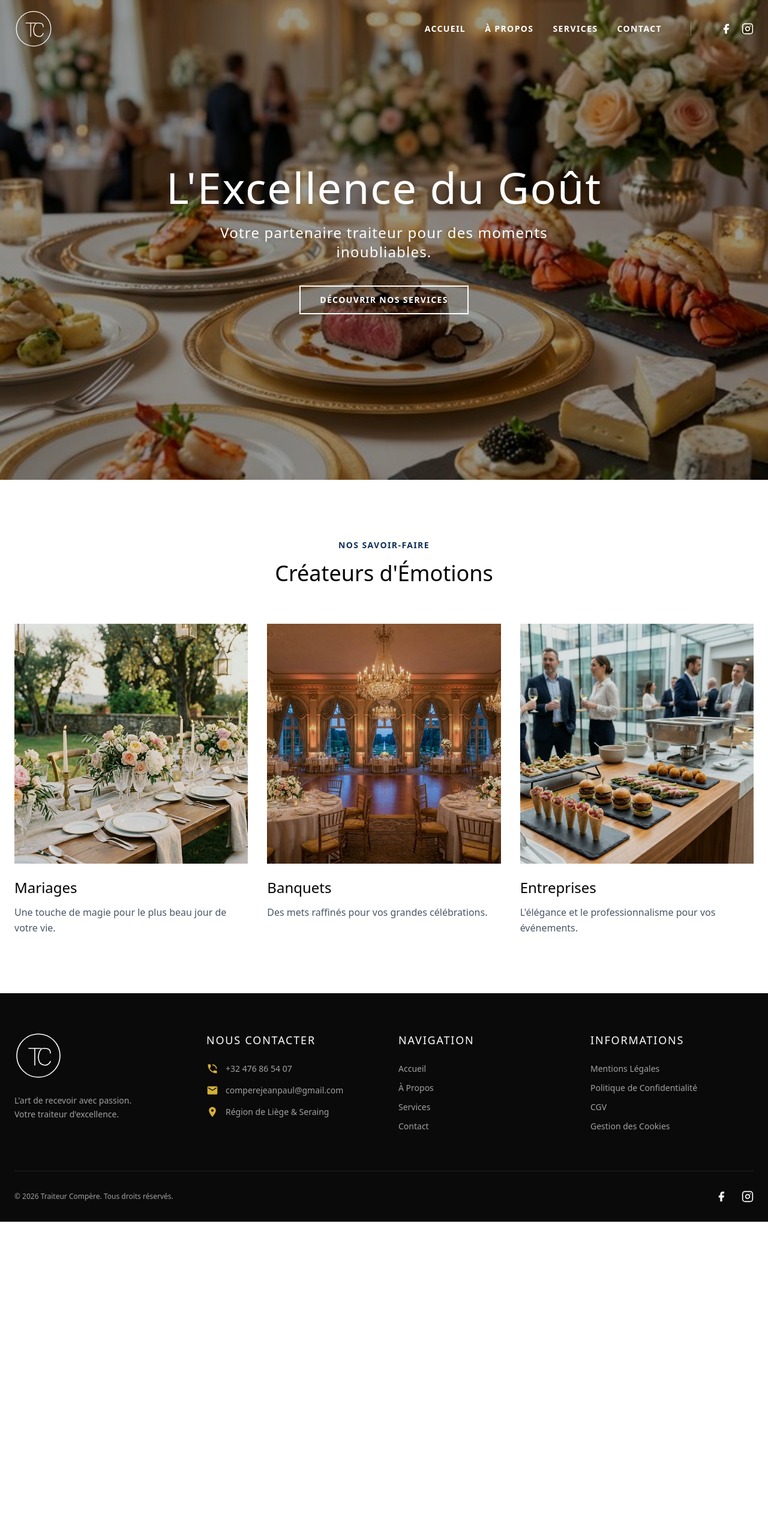
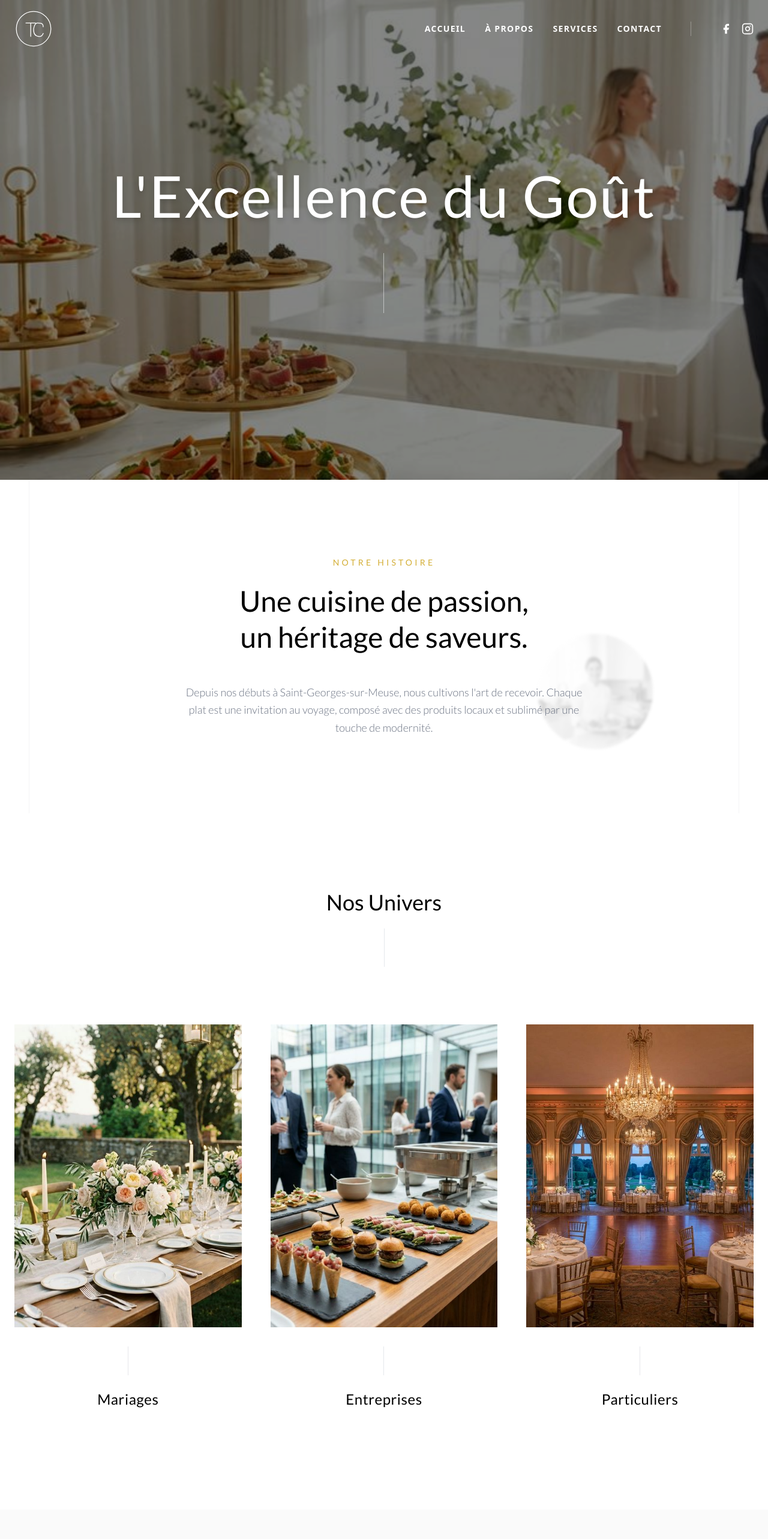
Before and after one commit to FlorianMeganck/traiteur-compere, a Next.js app: page / in a window 1280 px wide. Shown: the top 2566 px of the page at 60% size. Before the commit the page ends 2037 px from the top, so only its background shows below. Built offline with nearby package versions, Linux system fonts and the light colour scheme; a web font is replaced by a local one.

Commit message:
refonte accueil

```diff
--- a/app/page.tsx
+++ b/app/page.tsx
@@ -2,146 +2,302 @@
 
 import Image from "next/image";
 import Link from "next/link";
-import { motion, useScroll, useTransform, Variants } from "framer-motion";
+import { useRef } from "react";
+import { motion, useScroll, useTransform, useInView } from "framer-motion";
 
 export default function Home() {
-  const { scrollY } = useScroll();
-  const y = useTransform(scrollY, [0, 500], [0, 200]);
-
-  // Animation variants
-  const containerVariants: Variants = {
-    hidden: { opacity: 0 },
-    visible: {
-      opacity: 1,
-      transition: {
-        staggerChildren: 0.2, // increased delay for cascade
-        delayChildren: 0.3,
-      },
-    },
-  };
-
-  const itemVariants: Variants = {
-    hidden: { opacity: 0, y: 30 },
-    visible: {
-      opacity: 1,
-      y: 0,
-      transition: {
-        duration: 0.8,
-        ease: "easeOut",
-      },
-    },
-  };
+  // Parallax Setup for Hero
+  const heroRef = useRef(null);
+  const { scrollYProgress: heroScroll } = useScroll({
+    target: heroRef,
+    offset: ["start start", "end start"]
+  });
+  const heroY = useTransform(heroScroll, [0, 1], ["0%", "50%"]);
+  const textY = useTransform(heroScroll, [0, 1], ["0%", "100%"]);
 
   return (
-    <main className="min-h-screen">
-      {/* Hero Section */}
-      <section className="relative h-screen w-full overflow-hidden">
-        <motion.div style={{ y }} className="absolute inset-0 h-[120%] w-full -top-[10%]">
+    <main className="bg-white text-gray-800 font-sans selection:bg-[#D4AF37] selection:text-white overflow-hidden">
+
+      {/* --- 1. HERO SECTION (Parallax) --- */}
+      <section ref={heroRef} className="relative h-screen flex items-center justify-center overflow-hidden">
+        {/* Background Image with Parallax */}
+        <motion.div
+          style={{ y: heroY }}
+          className="absolute inset-0 z-0"
+        >
           <Image
-            src="/images/hero.png"
-            alt="Traiteur haut de gamme presentation"
+            src="/images/hero_v3.png" // Using v3 purely based on likelihood of being newest
+            alt="Traiteur Compère Hero"
             fill
-            className="object-cover brightness-[0.6]"
+            className="object-cover brightness-75" // Darkened for text legibility despite white navbar request - user said "Garde l'image sombre ou mets un overlay"
             priority
           />
+          {/* Overlay to ensure Navbar visibility if needed, but brightness-75 might be enough. Adding subtle gradient. */}
+          <div className="absolute inset-0 bg-black/30" />
         </motion.div>
+
+        {/* Hero Content */}
         <motion.div
-          className="absolute inset-0 flex flex-col items-center justify-center text-white text-center px-4"
-          initial="hidden"
-          animate="visible"
-          variants={containerVariants}
+          style={{ y: textY }}
+          className="relative z-10 text-center px-6"
         >
           <motion.h1
-            className="text-5xl md:text-7xl font-serif mb-6 tracking-wide drop-shadow-lg text-white"
-            variants={itemVariants}
+            initial={{ opacity: 0, y: 50 }}
+            animate={{ opacity: 1, y: 0 }}
+            transition={{ duration: 1, ease: "easeOut" }}
+            className="text-5xl md:text-7xl lg:text-8xl font-serif text-white tracking-wide drop-shadow-lg"
           >
-            L'Excellence du Goût
+            L&apos;Excellence du Goût
           </motion.h1>
-          <motion.p
-            className="text-xl md:text-2xl font-light max-w-2xl mb-10 tracking-wider drop-shadow-md"
-            variants={itemVariants}
-          >
-            Votre partenaire traiteur pour des moments inoubliables.
-          </motion.p>
-          <motion.div variants={itemVariants}>
-            <Link
-              href="/services"
-              className="border-2 border-white text-white px-8 py-3 uppercase tracking-widest text-sm font-bold hover:bg-white hover:text-black transition-all duration-300 hover:-translate-y-1 hover:shadow-[0_0_20px_rgba(255,255,255,0.3)] inline-block"
-            >
-              Découvrir nos services
-            </Link>
-          </motion.div>
+          <motion.div
+            initial={{ height: 0 }}
+            animate={{ height: 100 }}
+            transition={{ delay: 0.5, duration: 1 }}
+            className="w-[1px] bg-white/50 mx-auto mt-12"
+          />
         </motion.div>
       </section>
 
-      {/* Services Preview */}
-      <section className="py-24 bg-white">
-        <div className="max-w-7xl mx-auto px-6">
-          <motion.div
-            className="text-center mb-16"
-            initial={{ opacity: 0, y: 30 }}
-            whileInView={{ opacity: 1, y: 0 }}
-            viewport={{ once: true, margin: "-100px" }}
-            transition={{ duration: 0.8, ease: "easeOut" }}
-          >
-            <span className="text-primary uppercase tracking-widest text-sm font-bold">Nos Savoir-Faire</span>
-            <h2 className="text-4xl font-serif mt-4 text-black">Créateurs d'Émotions</h2>
-          </motion.div>
+      {/* --- 2. STORY SECTION (Storytelling) --- */}
+      <HistorySection />
 
-          <motion.div
-            className="grid grid-cols-1 md:grid-cols-3 gap-8"
-            initial="hidden"
-            whileInView="visible"
-            viewport={{ once: true, margin: "-50px" }}
-            variants={containerVariants}
-          >
-            <ServiceCard
-              title="Mariages"
-              image="/images/wedding.png"
-              desc="Une touche de magie pour le plus beau jour de votre vie."
-            />
-            <ServiceCard
-              title="Banquets"
-              image="/images/banquet.png"
-              desc="Des mets raffinés pour vos grandes célébrations."
-            />
-            <ServiceCard
-              title="Entreprises"
-              image="/images/corporate.png"
-              desc="L'élégance et le professionnalisme pour vos événements."
-            />
-          </motion.div>
-        </div>
-      </section>
+      {/* --- 3. SERVICES SECTION (Interactive Grid) --- */}
+      <ServicesSection />
+
+      {/* --- 4. AMBIENCE & PROOFS (Mosaic) --- */}
+      <AmbienceSection />
+
     </main>
   );
 }
 
-function ServiceCard({ title, image, desc }: { title: string; image: string; desc: string }) {
-  const cardVariants: Variants = {
-    hidden: { opacity: 0, y: 50 },
-    visible: {
-      opacity: 1,
-      y: 0,
-      transition: { duration: 0.8, ease: "easeOut" },
-    },
-  };
+// --- SUB-SECTIONS ---
+
+function HistorySection() {
+  const ref = useRef(null);
+  const isInView = useInView(ref, { once: true, margin: "-10%" });
+  const { scrollYProgress } = useScroll({ target: ref, offset: ["start end", "end start"] });
+  const floatY = useTransform(scrollYProgress, [0, 1], [50, -50]); // Floating effect
 
   return (
-    <motion.div variants={cardVariants}>
-      <Link href="/services" className="group cursor-pointer block">
-        <div className="relative h-[400px] w-full overflow-hidden mb-6">
+    <section ref={ref} className="relative py-32 px-6 bg-white overflow-hidden">
+      {/* Guidelines */}
+      <div className="absolute left-12 top-0 bottom-0 w-[1px] bg-gray-100 hidden md:block" />
+      <div className="absolute right-12 top-0 bottom-0 w-[1px] bg-gray-100 hidden md:block" />
+
+      <div className="max-w-4xl mx-auto text-center relative z-10">
+        <motion.span
+          initial={{ opacity: 0 }}
+          animate={isInView ? { opacity: 1 } : {}}
+          transition={{ duration: 1 }}
+          className="text-[#D4AF37] text-sm uppercase tracking-[0.3em] mb-6 block"
+        >
+          Notre Histoire
+        </motion.span>
+
+        <motion.h2
+          initial={{ opacity: 0, y: 30 }}
+          animate={isInView ? { opacity: 1, y: 0 } : {}}
+          transition={{ duration: 0.8, delay: 0.2 }}
+          className="text-4xl md:text-5xl font-serif text-black mb-12 leading-tight"
+        >
+          Une cuisine de passion, <br />
+          un héritage de saveurs.
+        </motion.h2>
+
+        <motion.p
+          initial={{ opacity: 0, y: 30 }}
+          animate={isInView ? { opacity: 1, y: 0 } : {}}
+          transition={{ duration: 0.8, delay: 0.4 }}
+          className="text-lg text-gray-500 font-light leading-relaxed max-w-2xl mx-auto"
+        >
+          Depuis nos débuts à Saint-Georges-sur-Meuse, nous cultivons l&apos;art de recevoir.
+          Chaque plat est une invitation au voyage, composé avec des produits locaux
+          et sublimé par une touche de modernité.
+        </motion.p>
+      </div>
+
+      {/* Floating Decorative Element (Parallax) */}
+      <motion.div
+        style={{ y: floatY }}
+        className="absolute top-1/2 right-[5%] md:right-[15%] w-32 md:w-48 opacity-20 pointer-events-none z-0 grayscale"
+      >
+        {/* Placeholder for "Branch/Plate" - reusing chef image cropped circle or similar?
+                    Actually user suggested standard image. Let's use a subtle chef detail if possible,
+                    or just the logo mark. Let's use the 'leaf' from the logo conceptually or just a div
+                */}
+        <Image
+          src="/images/chef.png"
+          alt="Decorative"
+          width={200}
+          height={200}
+          className="rounded-full blur-[2px]"
+        />
+      </motion.div>
+    </section>
+  );
+}
+
+function ServicesSection() {
+  const services = [
+    {
+      title: "Mariages",
+      image: "/images/wedding.png",
+      desc: "Pour le plus beau jour de votre vie.",
+      link: "/services#mariage"
+    },
+    {
+      title: "Entreprises",
+      image: "/images/corporate.png",
+      desc: "Impressionnez vos collaborateurs.",
+      link: "/services#entreprise"
+    },
+    {
+      title: "Particuliers",
+      image: "/images/banquet.png", // Using banquet for particulary
+      desc: "Fêtez vos moments précieux.",
+      link: "/services#particulier"
+    }
+  ];
+
+  return (
+    <section className="py-32 bg-white">
+      <div className="max-w-7xl mx-auto px-6">
+        {/* Section Header */}
+        <div className="text-center mb-24">
+          <h2 className="text-4xl font-serif text-black">Nos Univers</h2>
+          <div className="w-[1px] h-16 bg-gray-200 mx-auto mt-6"></div>
+        </div>
+
+        <div className="grid grid-cols-1 md:grid-cols-3 gap-x-12 gap-y-24">
+          {services.map((service, index) => (
+            <ServiceCard key={index} {...service} />
+          ))}
+        </div>
+      </div>
+    </section>
+  );
+}
+
+function ServiceCard({ title, image, desc, link }: { title: string, image: string, desc: string, link: string }) {
+  return (
+    <Link href={link} className="group block cursor-pointer">
+      <div className="flex flex-col items-center">
+        {/* Image Container */}
+        <div className="w-full aspect-[3/4] overflow-hidden relative mb-8">
+          <motion.div
+            className="w-full h-full relative"
+            whileHover={{ scale: 1.05 }}
+            transition={{ duration: 0.6, ease: "easeOut" }}
+          >
             <Image
               src={image}
               alt={title}
               fill
-            className="object-cover transition-transform duration-700 group-hover:scale-110"
+              className="object-cover"
             />
-          <div className="absolute inset-0 bg-black/10 group-hover:bg-black/0 transition-colors" />
+            {/* Overlay on hover for better text contrast if we had text over image, but here we don't.
+                            Maybe subtle gold washer?
+                        */}
+          </motion.div>
         </div>
-        <h3 className="text-2xl font-serif mb-3 text-black group-hover:text-primary transition-colors">{title}</h3>
-        <p className="text-gray-600 font-light leading-relaxed">{desc}</p>
+
+        {/* Vertical Line Interaction */}
+        <div className="h-12 w-[1px] bg-gray-200 group-hover:bg-[#D4AF37] group-hover:h-20 transition-all duration-500 ease-in-out mb-6"></div>
+
+        {/* Title */}
+        <h3 className="text-2xl font-serif text-black tracking-wide group-hover:text-[#D4AF37] transition-colors duration-300">
+          {title}
+        </h3>
+
+        {/* Description Fade In */}
+        <div className="h-8 mt-2 overflow-hidden">
+          <p className="text-sm text-gray-500 font-light translate-y-full group-hover:translate-y-0 transition-transform duration-500 ease-out opacity-0 group-hover:opacity-100">
+            {desc}
+          </p>
+        </div>
+      </div>
     </Link>
-    </motion.div>
   );
 }
+
+function AmbienceSection() {
+  const ref = useRef(null);
+  const isInView = useInView(ref, { once: true, margin: "-10%" });
+
+  const photos = [
+    { src: "/images/wedding.png", aspect: "aspect-square" },
+    { src: "/images/chef.png", aspect: "aspect-[3/4]" },
+    { src: "/images/banquet.png", aspect: "aspect-video md:col-span-2" },
+  ];
+
+  return (
+    <section ref={ref} className="py-32 bg-neutral-50 px-6">
+      <div className="max-w-7xl mx-auto">
+        {/* Quote */}
+        <motion.div
+          initial={{ opacity: 0, scale: 0.95 }}
+          animate={isInView ? { opacity: 1, scale: 1 } : {}}
+          transition={{ duration: 0.8 }}
+          className="text-center mb-24 max-w-2xl mx-auto"
+        >
+          <span className="text-6xl text-[#D4AF37] font-serif leading-none block mb-6">&ldquo;</span>
+          <p className="text-2xl md:text-3xl font-serif text-gray-800 italic leading-relaxed">
+            La cuisine est un langage universel qui parle de générosité et de partage. Mon but est de créer l&apos;émotion à chaque bouchée.
+          </p>
+          <p className="mt-8 text-sm uppercase tracking-widest text-[#D4AF37] font-bold">
+            — Jean-Paul Compère
+          </p>
+        </motion.div>
+
+        {/* Mosaic */}
+        <div className="grid grid-cols-1 md:grid-cols-4 gap-4 md:gap-8 auto-rows-[200px] md:auto-rows-[300px]">
+          {/* Photo 1 */}
+          <motion.div
+            initial={{ opacity: 0, y: 30 }}
+            whileInView={{ opacity: 1, y: 0 }}
+            transition={{ duration: 0.6, delay: 0.1 }}
+            className="relative overflow-hidden md:col-span-2 md:row-span-2 group"
+          >
+            <Image src="/images/banquet.png" alt="Ambiance Banquet" fill className="object-cover transition-transform duration-700 group-hover:scale-105" />
+          </motion.div>
+
+          {/* Photo 2 */}
+          <motion.div
+            initial={{ opacity: 0, y: 30 }}
+            whileInView={{ opacity: 1, y: 0 }}
+            transition={{ duration: 0.6, delay: 0.2 }}
+            className="relative overflow-hidden md:col-span-1 md:row-span-1 group"
+          >
+            <Image src="/images/chef.png" alt="Notre Chef" fill className="object-cover transition-transform duration-700 group-hover:scale-105" />
+          </motion.div>
+
+          {/* Photo 3 */}
+          <motion.div
+            initial={{ opacity: 0, y: 30 }}
+            whileInView={{ opacity: 1, y: 0 }}
+            transition={{ duration: 0.6, delay: 0.3 }}
+            className="relative overflow-hidden md:col-span-1 md:row-span-1 group"
+          >
+            <Image src="/images/wedding.png" alt="Ambiance Mariage" fill className="object-cover transition-transform duration-700 group-hover:scale-105" />
+          </motion.div>
+
+          {/* Photo 4 - Placeholder or re-use corporate */}
+          <motion.div
+            initial={{ opacity: 0, y: 30 }}
+            whileInView={{ opacity: 1, y: 0 }}
+            transition={{ duration: 0.6, delay: 0.4 }}
+            className="relative overflow-hidden md:col-span-2 md:row-span-1 bg-white flex items-center justify-center p-8 text-center group"
+          >
+            <div>
+              <p className="font-serif text-xl italic text-gray-400 mb-2">Prêt à sublimer votre événement ?</p>
+              <Link href="/contact" className="text-[#D4AF37] uppercase tracking-widest text-sm font-bold border-b border-[#D4AF37] pb-1 hover:text-black hover:border-black transition-all">
+                Contactez-nous
+              </Link>
+            </div>
+          </motion.div>
+        </div>
+      </div>
+    </section>
+  );
+}
```
Lines whose indentation alone changed are shown as unchanged.
